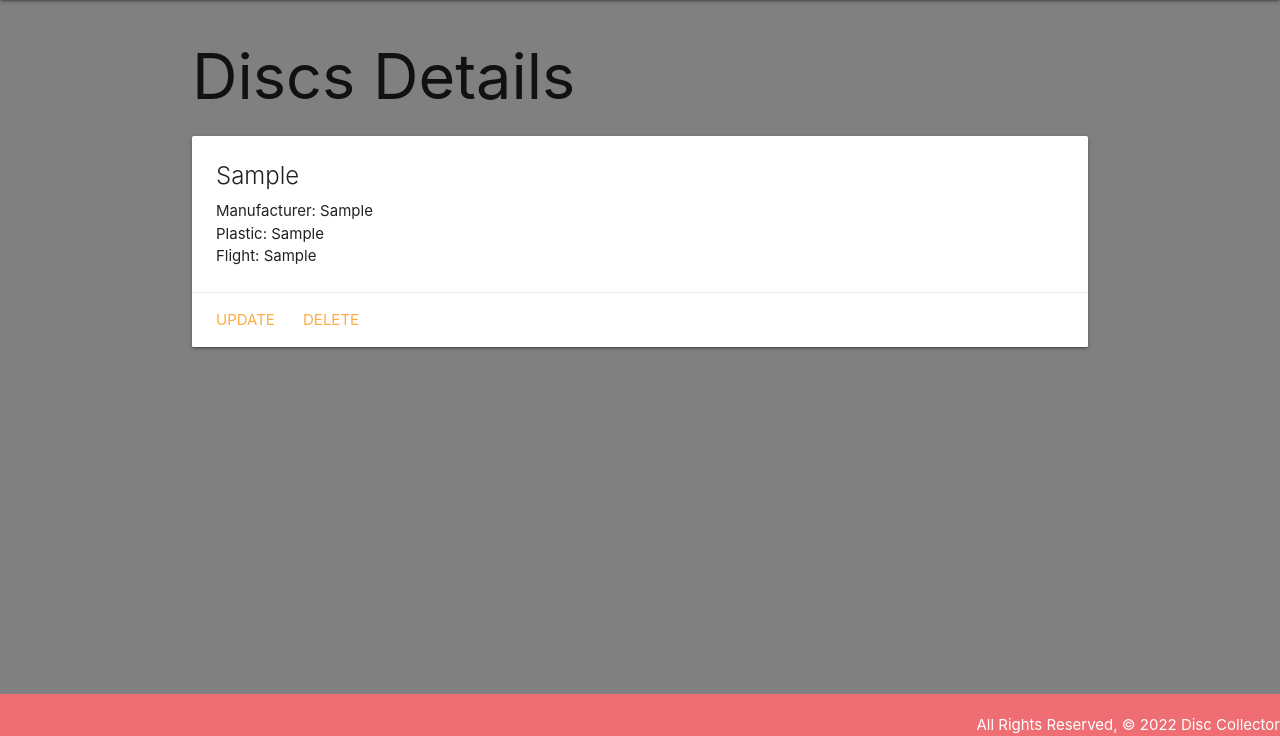
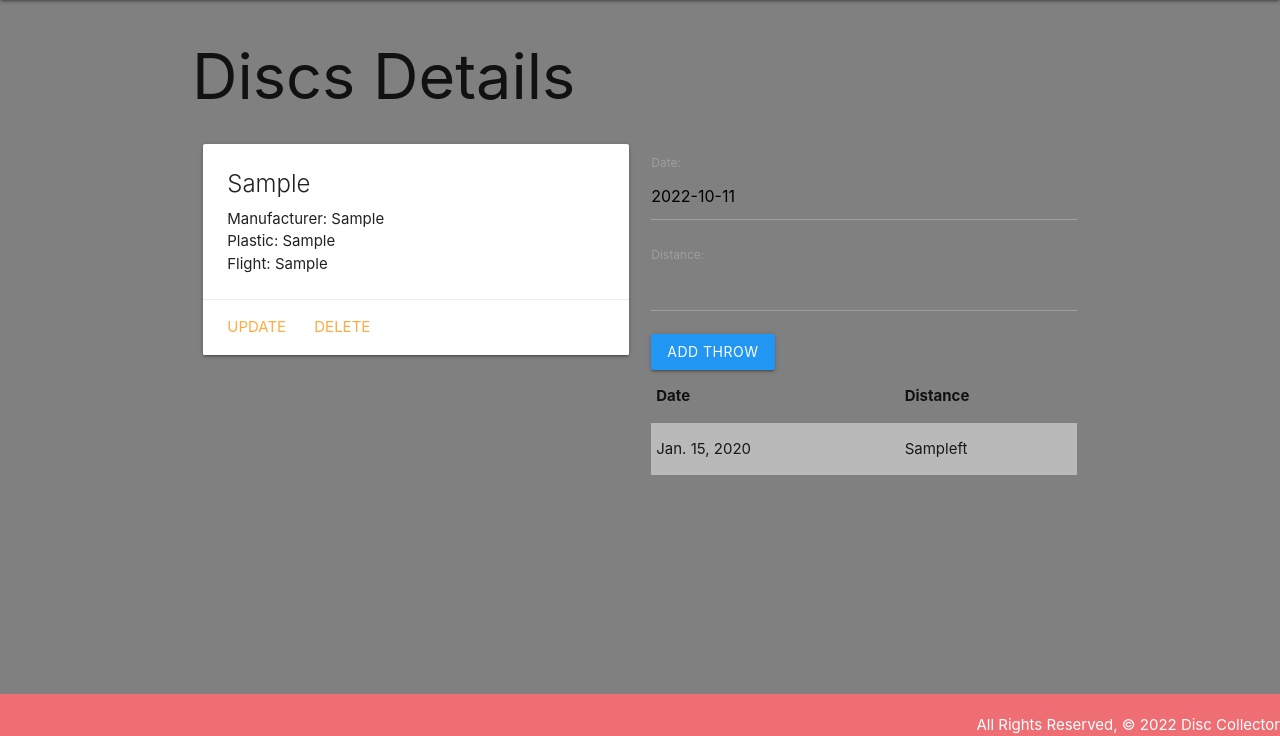
Before and after one commit to millerado/disc-collector, a Django app: page /discs/1/ in a window 1280 px wide. Shown: the part 64-800 px from the top of the page. Run offline with Django 4.2, Linux system fonts and the light colour scheme; tables that the repository leaves empty hold one stand-in row (values such as "Sample post").

Commit message:
add form to add throws

```diff
--- a/main_app/templates/base.html
+++ b/main_app/templates/base.html
@@ -12,6 +12,8 @@
       href="https://cdnjs.cloudflare.com/ajax/libs/materialize/1.0.0/css/materialize.min.css"
     />
     <link rel="stylesheet" href="{% static 'css/style.css' %}" />
+    <!-- Compiled and minified JavaScript -->
+    <script src="https://cdnjs.cloudflare.com/ajax/libs/materialize/1.0.0/js/materialize.min.js"></script>
   </head>
   <body>
     <header class="navbar-fixed">
--- a/main_app/templates/discs/details.html
+++ b/main_app/templates/discs/details.html
@@ -7,6 +7,8 @@
 {% block content %}
 <h1>Discs Details</h1>
 
+<div class="row">
+  <div class="col s6">
     <div class="card">
       <div class="card-content">
         <span class="card-title">{{ disc.mold }}</span>
@@ -19,5 +21,42 @@
         <a href="{% url 'discs_delete' disc.id %}">Delete</a>
       </div>
     </div>
+  </div>
+  <div class="col s6">
+    <form action="" method="POST">
+      {% csrf_token %}
+      {{ throw_form.as_p }}
+      <input type="submit" value="Add Throw" class="btn blue">
+    </form>
+    <table class="striped">
+      <thead>
+        <tr>
+          <th>Date</th>
+          <th>Distance</th>
+        </tr>
+      </thead>
+      <tbody>
+        {% for throw in disc.throws_set.all %}
+          <tr>
+            <td>{{ throw.date }}</td>
+            <td>{{ throw.distance }}ft</td>
+          </tr>
+        {% endfor %}
+      </tbody>
+    </table>
+  </div>
+</div>
+
+<script>
+  const dateField = document.getElementById('id_date')
+
+  M.Datepicker.init(dateField, {
+    format: 'yyyy-mm-dd',
+    defaultDate: new Date(),
+    setDefaultDate: true,
+    autoClose: true,
+  });
+
+</script>
 
 {% endblock %}
--- a/main_app/urls.py
+++ b/main_app/urls.py
@@ -9,4 +9,5 @@ urlpatterns = [
   path('discs/create', views.DiscsCreate.as_view(), name='discs_create'),
   path('disc/<int:pk>/update', views.DiscsUpdate.as_view(), name='discs_update'),
   path('disc/<int:pk>/delete', views.DiscsDelete.as_view(), name='discs_delete'),
+  path('disc/<int:pk>/add_throw', views.add_throw, name='add_throw'),
 ]
--- a/main_app/views.py
+++ b/main_app/views.py
@@ -1,7 +1,8 @@
-from ast import Del
-from django.shortcuts import render
+from django.views.generic.edit import CreateView, UpdateView, DeleteView
+
+from django.shortcuts import render, redirect
 from .models import Disc
-from django.views.generic.edit import CreateView, UpdateView, DeleteView
+from .forms import ThrowForm
 
 # Create your views here.
 def home(request):
@@ -16,7 +17,19 @@ def discs_index(request):
 
 def discs_details(request, disc_id):
   disc = Disc.objects.get(id=disc_id)
-  return render(request, 'discs/details.html', {'disc': disc})
+  throw_form = ThrowForm()
+  return render(request, 'discs/details.html', {
+    'disc': disc,
+    'throw_form': throw_form
+  })
+
+def add_throw(request, disc_id):
+  form = ThrowForm(request.POST)
+  if form.is_valid():
+    new_throw = form.save(commit=False)
+    new_throw.disc_id = disc_id
+    new_throw.save()
+  return redirect('discs_details', disc_id=disc_id)
 
 class DiscsCreate(CreateView):
   model = Disc
```
Also changed, not shown: main_app/migrations/0004_alter_throws_options.py (added). Lines whose indentation alone changed are shown as unchanged.
